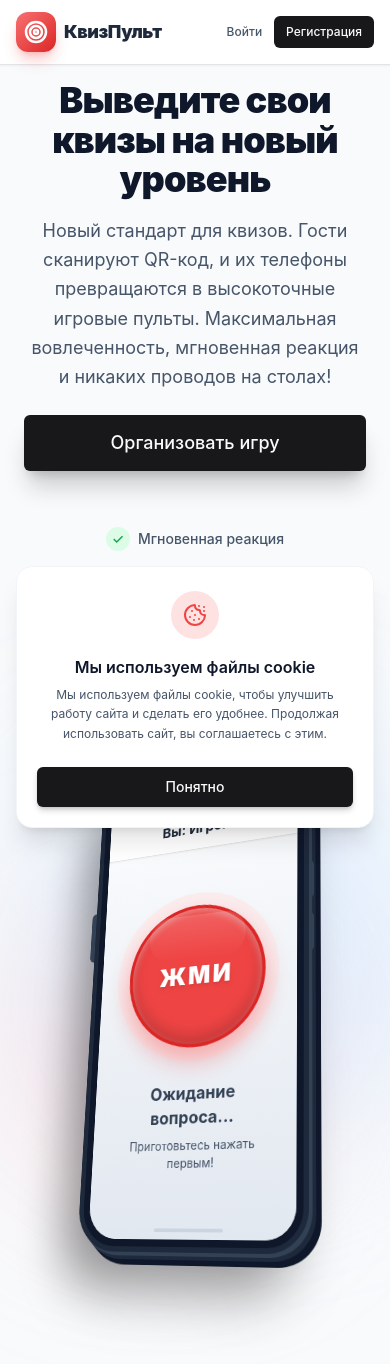
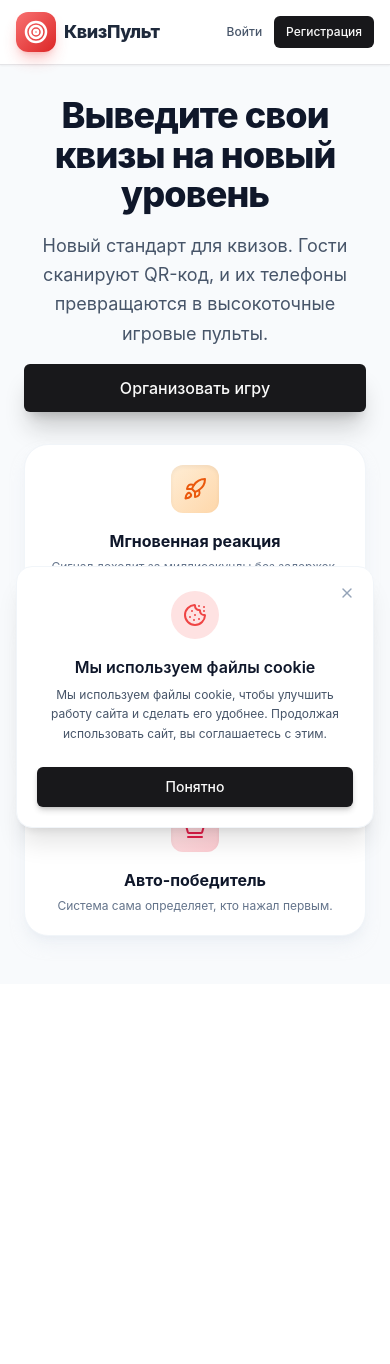
Before and after one commit to kkonstantin08/quiz-buzzer, a React (Vite) app in the folder apps/frontend/: page / in a window 390 px wide. Shown: the top 1364 px of the page. After the commit the page ends 984 px from the top, so only its background shows below. Built offline with nearby package versions, Linux system fonts and the light colour scheme.

Commit message:
UI improvements: sticky header, larger feature cards, mobile optimizations

```diff
--- a/apps/frontend/src/components/CookieBanner.tsx
+++ b/apps/frontend/src/components/CookieBanner.tsx
@@ -1,7 +1,7 @@
 import React, { useState, useEffect } from 'react';
 import { Button } from '@/components/ui/button';
 import { motion, AnimatePresence } from 'framer-motion';
-import { Cookie } from 'lucide-react';
+import { Cookie, X } from 'lucide-react';
 
 export function CookieBanner() {
   const [isVisible, setIsVisible] = useState(false);
@@ -30,6 +30,13 @@ export function CookieBanner() {
           transition={{ type: "spring", stiffness: 300, damping: 25 }}
           className="fixed bottom-4 left-4 right-4 md:left-auto md:right-4 md:max-w-sm z-[100] bg-white text-slate-800 rounded-2xl shadow-xl border border-slate-100 p-5 sm:p-6 flex flex-col gap-4 items-center text-center"
         >
+          <button
+            onClick={acceptCookies}
+            className="absolute top-3 right-3 text-slate-400 hover:text-slate-600 hover:bg-slate-100 p-1.5 rounded-full transition-colors"
+            aria-label="Закрыть"
+          >
+            <X size={16} />
+          </button>
           <div className="bg-red-100 p-3 rounded-full shrink-0 mt-1">
             <Cookie size={24} className="text-red-500" />
           </div>
--- a/apps/frontend/src/pages/HostRoom.tsx
+++ b/apps/frontend/src/pages/HostRoom.tsx
@@ -143,7 +143,7 @@ export function HostRoom() {
             </div>
 
             <div className="bg-slate-50 border border-slate-100 rounded-2xl p-6 w-full mt-6 shadow-sm">
-              <p className="text-sm font-semibold text-slate-500 uppercase tracking-widest mb-2">Победитель</p>
+              <p className="text-sm font-semibold text-slate-600 tracking-wide mb-2">Победитель</p>
               <h2 className="text-3xl font-bold text-primary break-words">
                 {winnerInfo.winnerName}
               </h2>
@@ -175,8 +175,8 @@ export function HostRoom() {
             />
           )}
           <div>
-            <p className="text-sm font-medium text-muted-foreground uppercase tracking-wider mb-1">Управление игрой</p>
-            <h1 className="text-3xl font-black text-primary tracking-widest uppercase leading-none">
+            <p className="text-sm font-bold text-slate-600 tracking-wide mb-1">Управление игрой</p>
+            <h1 className="text-3xl font-bold text-primary tracking-wide leading-none">
               Комната активна
             </h1>
           </div>
@@ -185,7 +185,7 @@ export function HostRoom() {
         <div className="flex gap-2 w-full sm:w-auto">
           <Dialog open={qrOpen} onOpenChange={setQrOpen}>
             <DialogTrigger asChild>
-              <Button variant="outline" size="lg" className="h-14 gap-2 flex-1 sm:flex-none">
+              <Button variant="outline" size="lg" className="h-14 gap-2 flex-1 sm:flex-none px-3 sm:px-8">
                 <QrCode className="w-5 h-5" />
                 QR-код
               </Button>
@@ -193,7 +193,7 @@ export function HostRoom() {
             <DialogContent className="sm:max-w-md flex flex-col items-center">
               <DialogHeader>
                 <DialogTitle className="text-center text-2xl font-bold">Пригласить игроков</DialogTitle>
-                <DialogDescription className="text-center">
+                <DialogDescription className="text-left text-slate-600">
                   Дайте участникам отсканировать этот QR-код для входа
                 </DialogDescription>
               </DialogHeader>
@@ -211,7 +211,7 @@ export function HostRoom() {
 
           <Dialog open={finishOpen} onOpenChange={setFinishOpen}>
             <DialogTrigger asChild>
-              <Button variant="destructive" size="lg" className="h-14 gap-2 flex-1 sm:flex-none">
+              <Button variant="destructive" size="lg" className="h-14 gap-2 flex-1 sm:flex-none px-3 sm:px-8">
                 <LogOut className="w-5 h-5" />
                 Завершить
               </Button>
@@ -255,7 +255,7 @@ export function HostRoom() {
                   <h2 className="text-xl font-medium text-slate-600 animate-pulse">Ожидание подключения игроков...</h2>
                 </div>
               ) : (
-                <h2 className="text-2xl font-semibold text-muted-foreground">Ожидание запуска раунда</h2>
+                <h2 className="text-2xl font-semibold text-slate-600">Ожидание запуска раунда</h2>
               )}
               <Button
                 size="lg"
@@ -274,14 +274,14 @@ export function HostRoom() {
                 <Timer className="w-12 h-12" />
               </div>
               <h2 className="text-3xl font-bold text-green-600">Раунд активен</h2>
-              <p className="text-muted-foreground">Ждем нажатия кнопок...</p>
+              <p className="text-slate-600">Ждем нажатия кнопок...</p>
             </div>
           )}
 
 
           {room.roundState === RoomState.REVEALED && (
             <div className="text-center space-y-6 animate-in zoom-in duration-300 w-full px-6">
-              <h2 className="text-2xl text-muted-foreground">Первым нажал:</h2>
+              <h2 className="text-2xl text-slate-600 font-semibold">Первым нажал:</h2>
               <div className="text-4xl font-black text-primary py-2 break-words">{firstBuzzerName}</div>
               <div className="flex flex-col sm:flex-row gap-4 mt-4">
                 <Button size="lg" className="w-full bg-green-600 hover:bg-green-700 text-white h-16 text-lg shadow-lg shadow-green-600/20" onClick={handleCorrect}>
@@ -303,7 +303,7 @@ export function HostRoom() {
           </CardHeader>
           <CardContent>
             {room.participants.length === 0 ? (
-              <div className="text-center py-8 text-muted-foreground">Пока никого нет</div>
+              <div className="text-center py-8 text-slate-600">Пока никого нет</div>
             ) : (
               <div className="overflow-x-auto">
                 <Table>
@@ -317,7 +317,7 @@ export function HostRoom() {
                   <TableBody>
                     {room.participants.map((p, i) => (
                       <TableRow key={p.id}>
-                        <TableCell className="font-medium text-muted-foreground">{i + 1}</TableCell>
+                        <TableCell className="font-medium text-slate-600">{i + 1}</TableCell>
                         <TableCell className="font-semibold">{p.displayName}</TableCell>
                         <TableCell className="text-right">
                           <Badge variant={p.score > 0 ? "default" : "secondary"} className="text-sm px-3 py-1">
--- a/apps/frontend/src/pages/LandingPage.tsx
+++ b/apps/frontend/src/pages/LandingPage.tsx
@@ -1,7 +1,7 @@
 import React from 'react';
 import { Link } from 'react-router-dom';
 import { Button } from '@/components/ui/button';
-import { Target } from 'lucide-react';
+import { Target, Rocket, QrCode, Crown } from 'lucide-react';
 
 const LogoIcon = () => (
   <div className="w-10 h-10 rounded-xl bg-gradient-to-br from-red-400 to-red-600 flex items-center justify-center shadow-lg shadow-red-500/30">
@@ -11,11 +11,11 @@ const LogoIcon = () => (
 
 export function LandingPage() {
   return (
-    <div className="min-h-[100dvh] lg:h-[100dvh] overflow-x-hidden lg:overflow-hidden bg-slate-50 flex flex-col">
-      <header className="px-4 sm:px-6 py-3 sm:py-4 flex items-center justify-between bg-white shadow-sm border-b relative z-20 shrink-0 gap-2">
+    <div className="min-h-[100dvh] lg:h-[100dvh] lg:overflow-hidden overflow-x-hidden bg-slate-50 flex flex-col">
+      <header className="fixed top-0 w-full px-4 sm:px-6 py-3 sm:py-4 flex items-center justify-between bg-white/90 backdrop-blur-md shadow-sm border-b z-50 shrink-0 gap-2">
         <div className="flex items-center gap-2 sm:gap-3 shrink-0">
           <LogoIcon />
-          <h1 className="text-lg sm:text-2xl font-black text-slate-800 tracking-tight">КвизПульт</h1>
+          <h1 className="text-lg sm:text-2xl font-extrabold text-slate-800 tracking-tight">КвизПульт</h1>
         </div>
         <nav className="flex items-center gap-3 sm:gap-4 shrink-0">
           <Link to="/login" className="text-xs sm:text-sm font-medium text-slate-600 hover:text-slate-900">
@@ -27,43 +27,57 @@ export function LandingPage() {
         </nav>
       </header>
 
-      <main className="flex-1 max-w-7xl mx-auto px-6 py-12 lg:py-0 grid lg:grid-cols-2 gap-16 lg:gap-8 items-center relative lg:h-full">
+      <main className="flex-1 w-full max-w-7xl mx-auto px-6 pt-24 pb-12 lg:pt-24 lg:pb-8 grid lg:grid-cols-2 gap-8 lg:gap-4 items-center relative">
         {/* Left Column: Text */}
-        <div className="space-y-6 relative z-10 text-center lg:text-left mt-[-2rem]">
+        <div className="space-y-4 lg:space-y-6 relative z-10 text-center lg:text-left">
           <div className="max-w-2xl mx-auto lg:mx-0 space-y-4">
-            <h1 className="text-4xl sm:text-5xl lg:text-6xl font-black text-slate-900 tracking-tight leading-[1.1]">
+            <h1 className="text-4xl sm:text-5xl font-extrabold text-slate-900 tracking-tight leading-[1.1]">
               Выведите свои квизы на новый уровень
             </h1>
-            <p className="text-lg sm:text-xl text-slate-600 leading-relaxed max-w-xl mx-auto lg:mx-0">
-              Новый стандарт для квизов. Гости сканируют QR-код, и их телефоны превращаются в высокоточные игровые пульты. Максимальная вовлеченность, мгновенная реакция и никаких проводов на столах!
+            <p className="text-lg text-slate-600 leading-relaxed max-w-xl mx-auto lg:mx-0">
+              Новый стандарт для квизов. Гости сканируют QR-код, и их телефоны превращаются в высокоточные игровые пульты.
             </p>
           </div>
           <div className="flex flex-col sm:flex-row gap-4 justify-center lg:justify-start">
             <Link to="/register" className="w-full sm:w-auto">
-              <Button size="lg" className="w-full text-lg h-14 px-8 shadow-xl shadow-primary/20 hover:shadow-primary/30 transition-shadow">
+              <Button size="lg" className="w-full text-base h-12 px-8 shadow-xl shadow-primary/20 hover:shadow-primary/30 transition-shadow">
                 Организовать игру
               </Button>
             </Link>
           </div>
 
-          <div className="pt-8 flex flex-col sm:flex-row gap-6 justify-center lg:justify-start items-center lg:items-start text-sm text-slate-600 font-medium">
-            <div className="flex items-center gap-2">
-              <div className="w-6 h-6 rounded-full bg-green-100 text-green-600 flex items-center justify-center shrink-0">✓</div>
-              <span>Мгновенная реакция</span>
+          <div className="pt-4 lg:pt-8 grid grid-cols-1 sm:grid-cols-3 gap-4 w-full max-w-2xl mx-auto lg:mx-0">
+            {/* Card 1 */}
+            <div className="bg-white rounded-[1.5rem] p-5 xl:p-6 shadow-lg shadow-slate-200/50 border border-slate-100 flex flex-col items-center sm:items-start text-center sm:text-left transition-transform hover:-translate-y-1 duration-300">
+              <div className="w-12 h-12 rounded-xl bg-gradient-to-br from-orange-100 to-orange-200 text-orange-600 flex items-center justify-center shadow-inner mb-4">
+                <Rocket className="w-6 h-6" />
+              </div>
+              <h3 className="font-bold text-base text-slate-900 mb-1">Мгновенная реакция</h3>
+              <p className="text-xs text-slate-500 leading-relaxed">Сигнал доходит за миллисекунды без задержек.</p>
             </div>
-            <div className="flex items-center gap-2">
-              <div className="w-6 h-6 rounded-full bg-green-100 text-green-600 flex items-center justify-center shrink-0">✓</div>
-              <span>Без скачиваний</span>
+
+            {/* Card 2 */}
+            <div className="bg-white rounded-[1.5rem] p-5 xl:p-6 shadow-lg shadow-slate-200/50 border border-slate-100 flex flex-col items-center sm:items-start text-center sm:text-left transition-transform hover:-translate-y-1 duration-300">
+              <div className="w-12 h-12 rounded-xl bg-gradient-to-br from-blue-100 to-blue-200 text-blue-600 flex items-center justify-center shadow-inner mb-4">
+                <QrCode className="w-6 h-6" />
+              </div>
+              <h3 className="font-bold text-base text-slate-900 mb-1">Без скачиваний</h3>
+              <p className="text-xs text-slate-500 leading-relaxed">Игрокам нужен только браузер и камера.</p>
             </div>
-            <div className="flex items-center gap-2">
-              <div className="w-6 h-6 rounded-full bg-green-100 text-green-600 flex items-center justify-center shrink-0">✓</div>
-              <span>Авто-победитель</span>
+
+            {/* Card 3 */}
+            <div className="bg-white rounded-[1.5rem] p-5 xl:p-6 shadow-lg shadow-slate-200/50 border border-slate-100 flex flex-col items-center sm:items-start text-center sm:text-left transition-transform hover:-translate-y-1 duration-300">
+              <div className="w-12 h-12 rounded-xl bg-gradient-to-br from-rose-100 to-rose-200 text-rose-600 flex items-center justify-center shadow-inner mb-4">
+                <Crown className="w-6 h-6" />
+              </div>
+              <h3 className="font-bold text-base text-slate-900 mb-1">Авто-победитель</h3>
+              <p className="text-xs text-slate-500 leading-relaxed">Система сама определяет, кто нажал первым.</p>
             </div>
           </div>
         </div>
 
         {/* Right Column: Visual Mockup */}
-        <div className="relative flex justify-center lg:justify-center lg:-mr-12 items-center h-full max-h-full">
+        <div className="relative hidden lg:flex justify-center lg:justify-center lg:-mr-12 items-center h-full max-h-full">
           {/* Subtle background decoration (no neon) */}
           <div className="absolute inset-0 pointer-events-none flex items-center justify-center -translate-y-10">
             <div className="absolute w-[400px] h-[400px] bg-blue-200/40 rounded-full mix-blend-multiply blur-[80px] translate-x-10 -translate-y-10"></div>
@@ -79,7 +93,7 @@ export function LandingPage() {
           </div>
 
           {/* 3D Smartphone Mockup (CSS) */}
-          <div className="relative w-[280px] sm:w-[320px] h-[580px] sm:h-[640px] bg-slate-900 rounded-[3rem] shadow-[2px_2px_0_#334155,4px_4px_0_#334155,6px_6px_0_#1e293b,8px_8px_0_#1e293b,10px_10px_0_#0f172a,12px_12px_0_#0f172a,14px_14px_0_#0f172a,-20px_40px_60px_rgba(0,0,0,0.4)] border-[6px] border-slate-800 p-2 z-10 animate-float-angled transform-gpu mb-10">
+          <div className="relative w-[280px] sm:w-[320px] h-[580px] sm:h-[600px] bg-slate-900 rounded-[3rem] shadow-[2px_2px_0_#334155,4px_4px_0_#334155,6px_6px_0_#1e293b,8px_8px_0_#1e293b,10px_10px_0_#0f172a,12px_12px_0_#0f172a,14px_14px_0_#0f172a,-20px_40px_60px_rgba(0,0,0,0.4)] border-[6px] border-slate-800 p-2 z-10 animate-float-angled transform-gpu mb-4 scale-95 origin-center">
             {/* Notch */}
             <div className="absolute top-0 inset-x-0 h-7 flex justify-center z-30">
               <div className="w-32 h-6 bg-slate-800 rounded-b-2xl shadow-inner"></div>
@@ -116,7 +130,7 @@ export function LandingPage() {
 
                   {/* The Button */}
                   <div className="relative w-44 h-44 rounded-full bg-red-500 shadow-[0_15px_30px_rgba(239,68,68,0.4),_inset_0_-8px_20px_rgba(0,0,0,0.2),_inset_0_4px_10px_rgba(255,255,255,0.4)] flex items-center justify-center border-4 border-red-600 transition-transform active:scale-95 cursor-pointer">
-                    <span className="text-white font-black tracking-widest text-3xl relative z-20 drop-shadow-md">ЖМИ</span>
+                    <span className="text-white font-extrabold tracking-widest text-3xl relative z-20 drop-shadow-md">ЖМИ</span>
 
                     {/* Inner highlight for 3D effect */}
                     <div className="absolute top-2 w-3/4 h-1/3 bg-gradient-to-b from-white/30 to-transparent rounded-full opacity-50"></div>
--- a/apps/frontend/src/pages/ParticipantRoom.tsx
+++ b/apps/frontend/src/pages/ParticipantRoom.tsx
@@ -159,7 +159,7 @@ export function ParticipantRoom() {
         <h2 className="text-3xl font-black text-slate-800 tracking-tight mb-2">Игра окончена</h2>
         <p className="text-slate-600 mb-6">Ведущий завершил эту игру.</p>
         <div className="bg-white border border-slate-200 shadow-sm rounded-2xl p-6 w-full max-w-sm">
-          <p className="text-xs font-semibold text-slate-500 uppercase tracking-widest mb-1">Победитель</p>
+          <p className="text-xs font-semibold text-slate-600 tracking-wide mb-1">Победитель</p>
           <p className="text-2xl font-bold text-primary break-words">{winnerInfo.winnerName}</p>
         </div>
       </div>
@@ -266,7 +266,7 @@ export function ParticipantRoom() {
         </AnimatePresence>
 
         <motion.button
-          className={`relative z-10 w-full h-full rounded-full text-white text-4xl font-black tracking-widest uppercase shadow-[0_20px_50px_rgba(8,_112,_184,_0.7)] ${btnColor}`}
+          className={`relative z-10 w-full h-full rounded-full text-white text-4xl font-bold tracking-widest shadow-[0_20px_50px_rgba(8,_112,_184,_0.7)] ${btnColor}`}
           style={{
             boxShadow: (isActive || (isLocked && amIFirst)) ? `0 20px 40px -10px ${amIFirst ? 'rgba(34,197,94,0.7)' : 'rgba(239,68,68,0.7)'}, inset 0 -10px 20px rgba(0,0,0,0.2), inset 0 10px 20px rgba(255,255,255,0.3)`
                                : `0 20px 40px -10px rgba(0,0,0,0.3), inset 0 -10px 20px rgba(0,0,0,0.2), inset 0 10px 20px rgba(255,255,255,0.2)`
```
Also changed, not shown: apps/frontend/src/components/BillingModal.tsx (+4 -4 lines), apps/frontend/src/components/DashboardLayout.tsx (+27 -4 lines).
